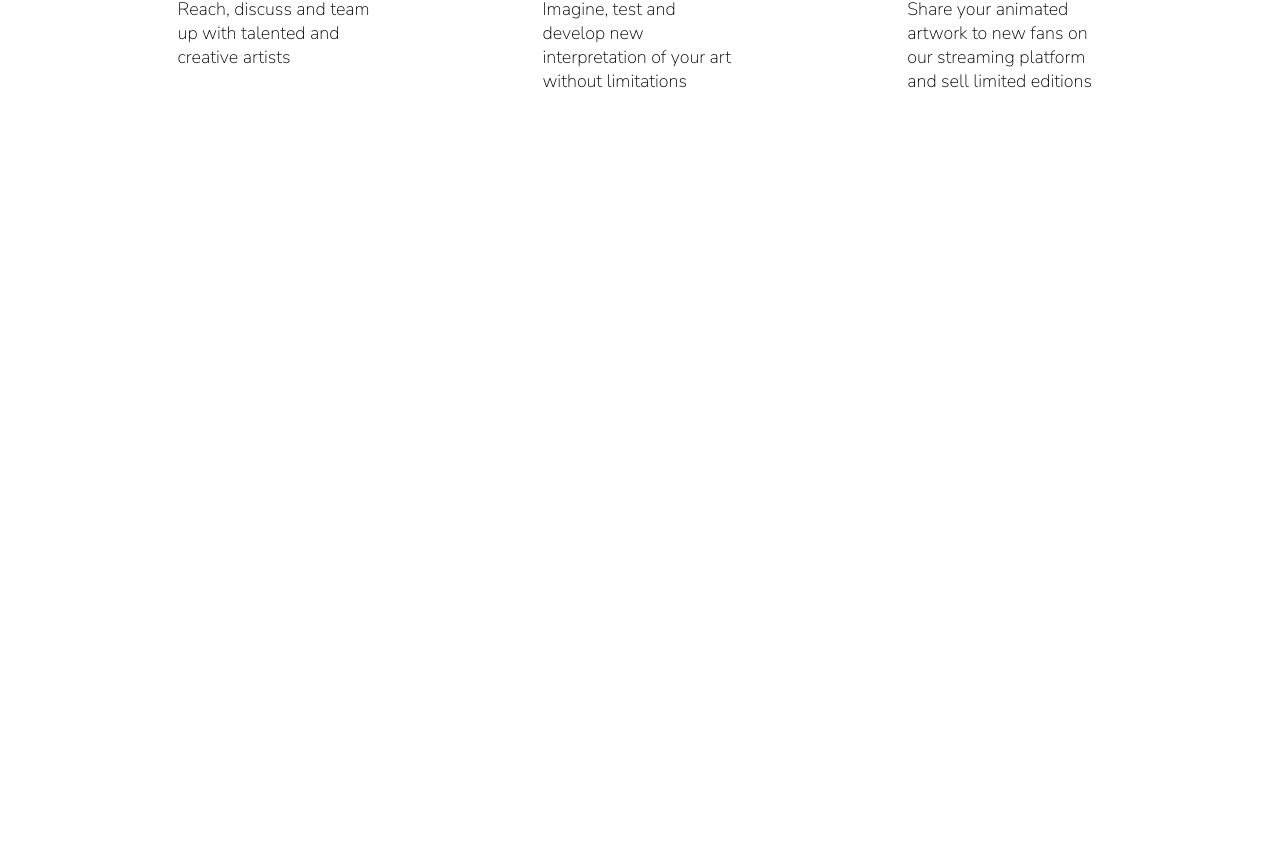
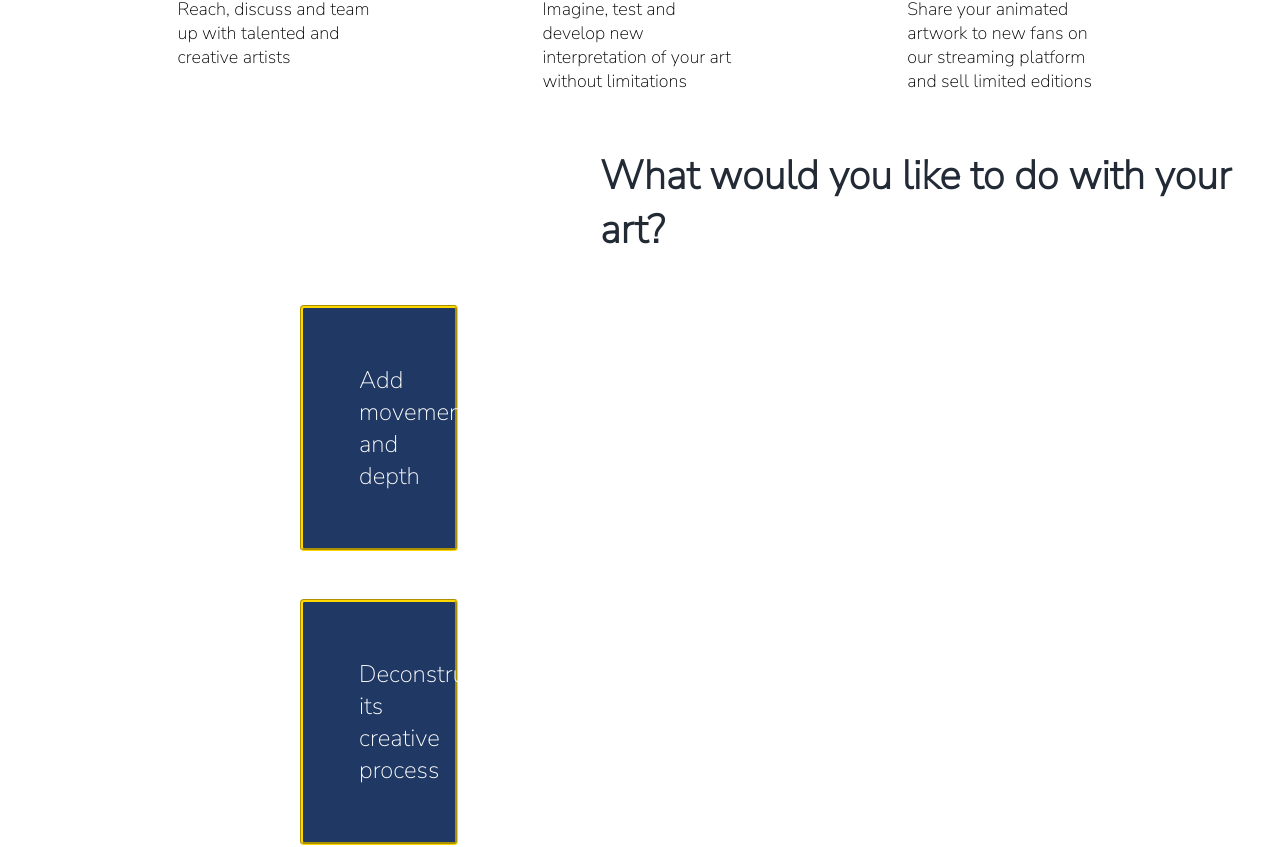
Before and after one commit to WildCodeSchool/2022-03-JS-Remote-404-we_rev_art, a React (Vite) app in the folder frontend/: page / in a window 1280 px wide. Shown: the part 1050-1897 px from the top of the page. Before the commit the page ends 1199 px from the top, so only its background shows below. Built offline with nearby package versions, Linux system fonts and the light colour scheme.

Commit message:
travail css suggestioncard

```diff
--- /dev/null
+++ b/frontend/src/components/Suggestioncard.jsx
@@ -0,0 +1,19 @@
+import React from "react";
+import "../style/SuggestionCard.css";
+
+function Suggestioncard({ suggestionsData }) {
+  return (
+    <div className="suggestioncard-container">
+      <h2 className="suggestion_h2">
+        What would you like to do with your art?
+      </h2>
+      {suggestionsData.map((data) => (
+        <section key={data.id} className="sectionsuggestion">
+          <p className="type_container">{data.type}</p>
+        </section>
+      ))}
+    </div>
+  );
+}
+
+export default Suggestioncard;
--- /dev/null
+++ b/frontend/src/data/suggestionsData.js
@@ -0,0 +1,36 @@
+const suggestions = [
+  {
+    id: 1,
+    type: "Add movement and depth",
+  },
+  {
+    id: 2,
+    type: "Deconstruct its creative process",
+  },
+  {
+    id: 3,
+    type: "Detail its complexity",
+  },
+  {
+    id: 4,
+    type: "Tell a story",
+  },
+  {
+    id: 5,
+    type: "Immene the viewer",
+  },
+  {
+    id: 6,
+    type: "Raise awareness",
+  },
+  {
+    id: 7,
+    type: "Mix it with another vision",
+  },
+  {
+    id: 8,
+    type: "Mix it with another technique",
+  },
+];
+
+export default suggestions;
--- a/frontend/src/pages/Home.jsx
+++ b/frontend/src/pages/Home.jsx
@@ -1,12 +1,15 @@
+import Suggestioncard from "@components/Suggestioncard";
 import Hero from "../components/Hero";
 import TitleText from "../components/TitleText";
 import titleTextData from "../data/titleTextData";
+import suggestionsData from "../data/suggestionsData";
 
 export default function Home() {
   return (
     <div>
       <Hero />
       <TitleText titleTextData={titleTextData} />
+      <Suggestioncard suggestionsData={suggestionsData} />
     </div>
   );
 }
--- a/frontend/src/style/Hero.css
+++ b/frontend/src/style/Hero.css
@@ -1,7 +1,7 @@
 .hero-container {
   display: flex;
   justify-content: space-around;
-    background: linear-gradient( white 20%, #203864 80%);
+  background: linear-gradient(white 20%, #203864 80%);
   padding: 2.5rem;
 }
 
@@ -14,7 +14,7 @@
 .hero-h1 {
   width: 75%;
   font-weight: 500;
-    color: #222A35;
+  color: #222a35;
 }
 
 .hero-p {
@@ -32,14 +32,14 @@
 }
 
 .button-style {
-    padding: 0.25rem 3.5rem ;
+  padding: 0.25rem 3.5rem;
   width: fit-content;
   border: none;
   border-radius: 0.25rem;
   font-size: 2rem;
 }
 
-.yellow  {
-    background-color: #FFD700;
-    color: #222A35;
+.yellow {
+  background-color: #ffd700;
+  color: #222a35;
 }
--- /dev/null
+++ b/frontend/src/style/SuggestionCard.css
@@ -0,0 +1,30 @@
+.suggestioncard-container {
+  background: (white);
+}
+
+.suggestion_h2 {
+  color: #222a35;
+  font-style: bold;
+  font-size: 2.5rem;
+  margin-left: 600px;
+}
+
+.sectionsuggestion {
+  display: flex;
+  flex-direction: initial;
+  margin: 3rem;
+  margin-left: 300px;
+}
+.sectionsuggestion p {
+  background-color: #203864;
+  color: white;
+  padding: 3.5rem 0rem 3.5rem 3.5rem;
+  width: 17%;
+  border: none;
+  border-radius: 0.25rem;
+  font-size: 1.5rem;
+  font-size: fit-content;
+  border-color: #ffd700;
+  border-style: groove;
+  border-width: bold;
+}
```
Also changed, not shown: frontend/src/App.css (+6 -7 lines), frontend/.eslintrc.json, frontend/src/style/TitleText.css (indentation only), 1 other file (tests, documents, lock files or other folders). Lines whose indentation alone changed are shown as unchanged.
